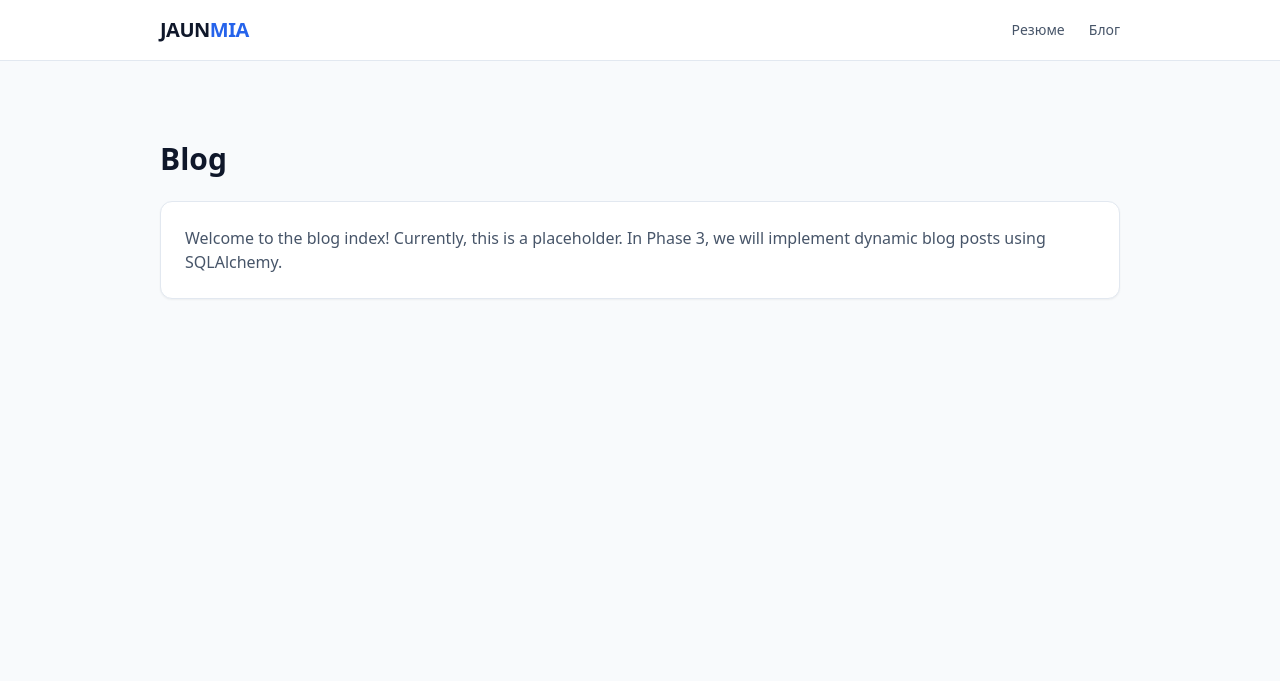
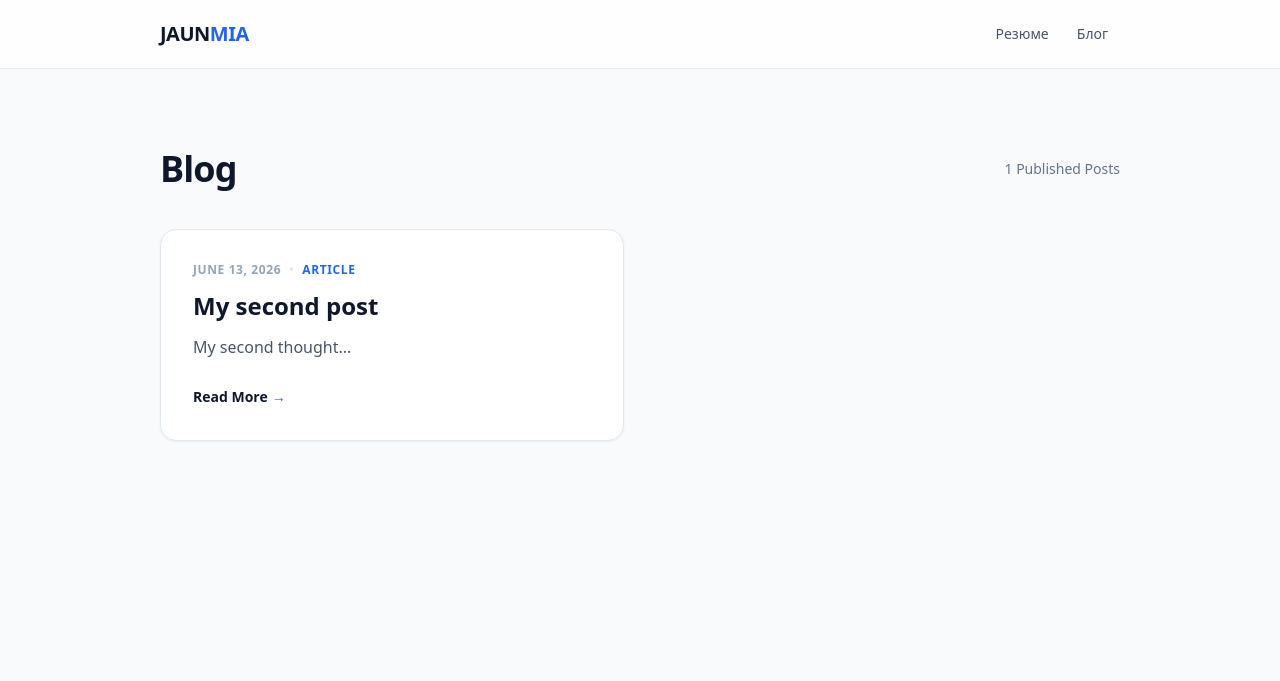
Before and after one commit to jkormik/private-site, a Flask app: page /blog/ in a window 1280 px wide. Shown: the top 681 px of the page. Run offline with Flask 3, Linux system fonts and the light colour scheme; style sheets or scripts are compiled from the project's sources; some libraries are stand-ins or nearby versions.

Commit message:
Plan completed

```diff
--- a/admin/routes.py
+++ b/admin/routes.py
@@ -1,4 +1,4 @@
-import re
+from functools import wraps
 from flask import Blueprint, render_template, request, redirect, url_for, flash, session
 from extensions import db
 from blog.models import BlogPost
@@ -6,33 +6,19 @@ from blog.models import BlogPost
 admin_bp = Blueprint('admin', __name__, url_prefix='/admin')
 
 # --- Simple Auth Configuration ---
-# In a real app, these would be in environment variables
 ADMIN_USERNAME = "admin"
 ADMIN_PASSWORD = "password123"
 
-def is_logged_in():
-    return session.get('logged_in')
-
-@admin_bp.before_request
-def restrict_to_admin():
+def login_required(f):
     """
-    Middleware to protect all admin routes.
+    Custom decorator to restrict access to admin routes.
     """
-    if not is_logged_in():
-        # Allow access to the login page itself
-        if request.endpoint != 'admin.login':
+    @wraps(f)
+    def decorated_function(*args, **kwargs):
+        if not session.get('logged_in'):
             return redirect(url_for('admin.login'))
-
-def generate_slug(text):
-    """
-    Converts a title into a URL-friendly slug.
-    Example: "Hello World!" -> "hello-world"
-    """
-    text = text.lower().strip()
-    text = re.sub(r'[^\w\s-]', '', text)
-    text = re.sub(r'[\s_-]+', '-', text)
-    text = re.sub(r'^-+|-+$', '', text)
-    return text
+        return f(*args, **kwargs)
+    return decorated_function
 
 @admin_bp.route('/login', methods=['GET', 'POST'])
 def login():
@@ -59,6 +45,7 @@ def logout():
     return redirect(url_for('admin.login'))
 
 @admin_bp.route('/')
+@login_required
 def dashboard():
     """
     Admin Dashboard.
@@ -68,6 +55,7 @@ def dashboard():
     return render_template('admin/dashboard.html', posts=posts)
 
 @admin_bp.route('/new', methods=['GET', 'POST'])
+@login_required
 def create_post():
     """
     Create a new blog post.
@@ -82,7 +70,6 @@ def create_post():
         # Check if slug already exists
         existing = BlogPost.query.filter_by(slug=slug).first()
         if existing:
-            # Append a random number or timestamp if slug is taken
             import time
             slug = f"{slug}-{int(time.time())}"
 
@@ -103,3 +90,14 @@ def create_post():
             flash(f'Error saving post: {str(e)}', 'danger')
 
     return render_template('admin/create_post.html')
+
+def generate_slug(text):
+    """
+    Converts a title into a URL-friendly slug.
+    """
+    import re
+    text = text.lower().strip()
+    text = re.sub(r'[^\w\s-]', '', text)
+    text = re.sub(r'[\s_-]+', '-', text)
+    text = re.sub(r'^-+|-+$', '', text)
+    return text
--- a/blog/routes.py
+++ b/blog/routes.py
@@ -1,4 +1,6 @@
-from flask import Blueprint, render_template
+from flask import Blueprint, render_template, abort
+from extensions import db
+from blog.models import BlogPost
 
 # Create the blog blueprint for modular routing
 blog_bp = Blueprint('blog', __name__)
@@ -7,6 +9,21 @@ blog_bp = Blueprint('blog', __name__)
 def index():
     """
     Blog Index Page
-    Renders the blog index template for Phase 1.
+    Fetches all published blog posts and displays them.
     """
-    return render_template('blog/index.html')
+    try:
+        # Query posts that are marked as published, ordered by date (newest first)
+        posts = BlogPost.query.filter_by(is_published=True).order_by(BlogPost.date_posted.desc()).all()
+        return render_template('blog/index.html', posts=posts)
+    except Exception as e:
+        # Log error here in a real app
+        abort(500)
+
+@blog_bp.route('/<string:slug>')
+def post(slug):
+    """
+    Single Post View
+    Fetches a single blog post by its unique slug.
+    """
+    post = BlogPost.query.filter_by(slug=slug, is_published=True).first_or_404()
+    return render_template('blog/post.html', post=post)
--- a/templates/base.html
+++ b/templates/base.html
@@ -3,7 +3,24 @@
 <head>
     <meta charset="UTF-8">
     <meta name="viewport" content="width=device-width, initial-scale=1.0">
+
+    <!-- Basic SEO -->
     <title>{% block title %}My Professional Site{% endblock %}</title>
+    <meta name="description" content="{% block meta_description %}Professional resume and blog of a software engineer.{% endblock %}">
+    <meta name="keywords" content="{% block meta_keywords %}resume, blog, software engineer, portfolio{% endblock %}">
+
+    <!-- Open Graph / Facebook -->
+    <meta property="og:type" content="website">
+    <meta property="og:url" content="{{ request.url }}">
+    <meta property="og:title" content="{% block og_title %}{{ self.title() }}{% endblock %}">
+    <meta property="og:description" content="{% block og_description %}{{ self.meta_description() }}{% endblock %}">
+    <meta property="og:image" content="{% block og_image %}https://yourdomain.com/static/img/og-default.jpg{% endblock %}">
+
+    <!-- Twitter -->
+    <meta property="twitter:card" content="summary_large_image">
+    <meta property="twitter:title" content="{% block twitter_title %}{{ self.title() }}{% endblock %}">
+    <meta property="twitter:description" content="{% block twitter_description %}{{ self.meta_description() }}{% endblock %}">
+    <meta property="twitter:image" content="{% block twitter_image %}{{ self.og_image() }}{% endblock %}">
 
     <!-- Tailwind CSS CDN for development speed, but including the local compiled CSS as per PLAN.md -->
     <script src="https://cdn.tailwindcss.com"></script>
@@ -19,16 +36,16 @@
 <body class="bg-slate-50 text-slate-900 font-sans leading-normal flex flex-col min-h-screen">
 
     <!-- Navigation Bar -->
-    <nav class="bg-white border-b border-slate-200 py-4">
+    <nav class="bg-white/80 backdrop-blur-md sticky top-0 z-50 border-b border-slate-200 py-4 transition-all">
         <div class="max-w-5xl mx-auto px-4 sm:px-6 lg:px-8 flex justify-between items-center">
-            <a href="{{ url_for('home') }}" class="text-xl font-bold tracking-tight text-slate-900 hover:text-blue-600 transition-colors">
+            <a href="{{ url_for('home') }}" class="text-xl font-bold tracking-tight text-slate-900 hover:text-blue-600 transition-colors duration-300 ease-in-out">
                 JAUN<span class="text-blue-600">MIA</span>
             </a>
 
-            <!-- Mobile Menu Toggle (Simplified for Phase 1) -->
-            <div class="flex space-x-6 items-center">
-                <a href="{{ url_for('home') }}" class="text-sm font-medium text-slate-600 hover:text-blue-600 transition-colors">Резюме</a>
-                <a href="{{ url_for('blog.index') }}" class="text-sm font-medium text-slate-600 hover:text-blue-600 transition-colors">Блог</a>
+            <!-- Navigation Links -->
+            <div class="flex space-x-1 items-center">
+                <a href="{{ url_for('home') }}" class="px-3 py-2 rounded-md text-sm font-medium text-slate-600 hover:text-blue-600 hover:bg-slate-100 transition-all duration-200">Резюме</a>
+                <a href="{{ url_for('blog.index') }}" class="px-3 py-2 rounded-md text-sm font-medium text-slate-600 hover:text-blue-600 hover:bg-slate-100 transition-all duration-200">Блог</a>
             </div>
         </div>
     </nav>
--- a/templates/blog/index.html
+++ b/templates/blog/index.html
@@ -1,14 +1,43 @@
 {% extends "base.html" %}
 
 {% block title %}Blog | Professional Resume{% endblock %}
+{% block meta_description %}Read the latest insights, tutorials, and thoughts on software engineering and technology from my professional blog.{% endblock %}
+{% block meta_keywords %}tech blog, software engineering, coding tutorials, developer insights{% endblock %}
 
 {% block content %}
 <div class="py-10">
-    <h1 class="text-3xl font-bold text-slate-900 mb-6">Blog</h1>
-    <div class="bg-white p-6 rounded-xl border border-slate-200 shadow-sm">
-        <p class="text-slate-600">
-            Welcome to the blog index! Currently, this is a placeholder. In Phase 3, we will implement dynamic blog posts using SQLAlchemy.
-        </p>
+    <div class="flex justify-between items-center mb-10">
+        <h1 class="text-4xl font-extrabold text-slate-900 tracking-tight">Blog</h1>
+        <span class="text-sm text-slate-500 font-medium">{{ posts|length }} Published Posts</span>
+    </div>
+
+    <div class="grid grid-cols-1 md:grid-cols-2 gap-8">
+        {% for post in posts %}
+        <article class="group bg-white p-8 rounded-2xl border border-slate-200 shadow-sm hover:shadow-md transition-all hover:-translate-y-1">
+            <div class="flex items-center gap-2 text-xs font-bold text-slate-400 uppercase tracking-wider mb-3">
+                <span>{{ post.date_posted.strftime('%B %d, %Y') }}</span>
+                <span class="text-slate-200">•</span>
+                <span class="text-blue-600">Article</span>
+            </div>
+
+            <h2 class="text-2xl font-bold text-slate-900 mb-3 group-hover:text-blue-600 transition-colors">
+                {{ post.title }}
+            </h2>
+
+            <p class="text-slate-600 leading-relaxed mb-6 line-clamp-3">
+                {{ post.content | truncate(160) }}
+            </p>
+
+            <a href="{{ url_for('blog.post', slug=post.slug) }}" class="text-sm font-bold text-slate-900 inline-flex items-center gap-1 group-hover:gap-2 transition-all">
+                Read More
+                <span class="text-blue-600">→</span>
+            </a>
+        </article>
+        {% else %}
+        <div class="col-span-full text-center py-20 bg-slate-50 rounded-3xl border-2 border-dashed border-slate-200">
+            <p class="text-slate-500 italic">No published posts yet. Stay tuned for updates!</p>
+        </div>
+        {% endfor %}
     </div>
 </div>
 {% endblock %}
--- a/templates/resume.html
+++ b/templates/resume.html
@@ -1,6 +1,8 @@
 {% extends "base.html" %}
 
 {% block title %}{{ data.personal_info.name }} | Professional Resume{% endblock %}
+{% block meta_description %}Professional resume and portfolio of {{ data.personal_info.name }}, {{ data.personal_info.title }}. Exploring the intersection of scalable systems and clean design.{% endblock %}
+{% block meta_keywords %}{{ data.personal_info.title }}, software engineering, portfolio, {{ data.personal_info.location }}{% endblock %}
 
 {% block content %}
 <div class="max-w-4xl mx-auto bg-white shadow-xl rounded-2xl overflow-hidden border border-slate-200">
```
Also changed, not shown: templates/blog/post.html (added, +48 -0 lines), 2 other files.
